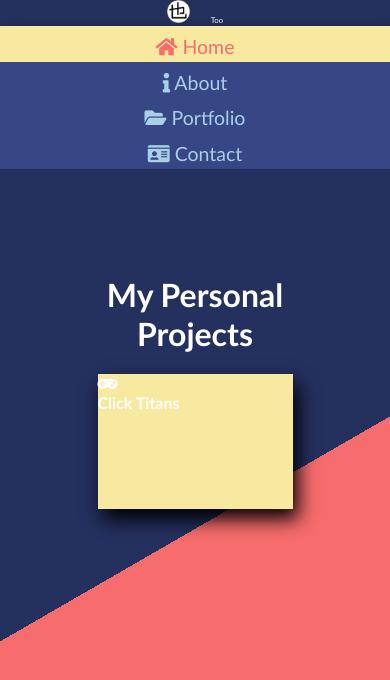
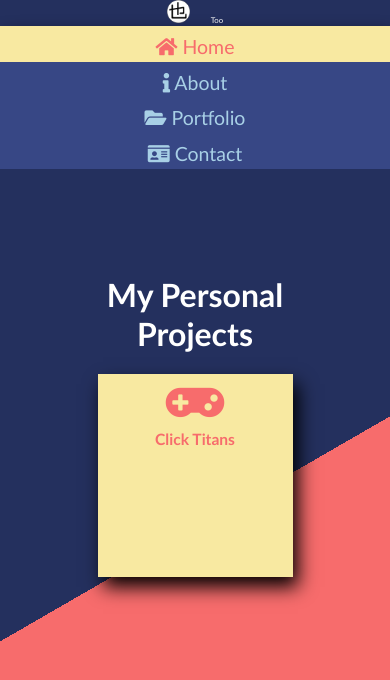
Before and after one commit to naseGaming/my-portfolio, a React (Create React App) app: page /my-portfolio/Portfolio in a window 390 px wide. Shown: the top 680 px of the page. Built offline with nearby package versions, Linux system fonts and the light colour scheme.

Commit message:
Update Portfolio.css
Redesigned, more cleaner look

```diff
--- a/src/components/Portfolio.css
+++ b/src/components/Portfolio.css
@@ -7,79 +7,72 @@
 .project{
 	width: 20vw;
 	height: 24vh;
-	text-align: left;
+	text-align: center;
+	color: rgba(247, 108, 108, 1);
 	background-color: rgba(248, 233, 161, 1);
   	box-shadow: 5px 10px 18px black;
   	-webkit-box-shadow: 5px 10px 18px black;
   	-moz-box-shadow: 5px 10px 18px black;
 }
 
-.leftHalf{
+.project .Icon{
+	width: 100%;
 	float: left;
-	width: 40%;
-	height: 100%;
-  	box-shadow: 5px 5px 25px black;
-  	-webkit-box-shadow: 5px 5px 25px black;
-  	-moz-box-shadow: 5px 5px 25px black;
+	font-size: 7vw;
 }
 
-.rightHalf{
+.project .title{
+	width: 100%;
 	float: left;
-	margin-left: 5%;
-	width: 50%;
-	height: 100%;
-	color: rgba(36, 48, 94, 1);
+	font-size: 2vw;
 }
 
-#click-titans-left{
-	background: rgba(0, 0, 0, 0) url(../images/background.png);
-	background-repeat: no-repeat;
-	background-size: 100%;
-	background-position: center;
+.project .content{
+	width: 100%;
+	float: left;
+	font-size: 1.3vw;
 }
 
-.projectDescription{
-	width: 100%;
-	height: 100%;
+.project .VisitApp{
+	font-size: 2vw;
+	border: none;
+	text-decoration: none;
+	padding-top: 1vh;
+	outline: none;
+	width: 10vw;
+	color: rgba(168, 208, 230, 1);
+	background: rgba(55, 71, 133, 1);
 }
 
-.projectTitle{
-	text-decoration: underline;
-	cursor: pointer;
-	text-shadow: 1px 1px 4px #000000;
-	font-size: 3.5vh;
+.project .VisitApp:hover{
+	color: rgba(248, 233, 161, 1);
+	background: rgba(247, 108, 108, 1);
 }
 
-.projectTitle:hover{
-	color: rgba(247, 108, 108, 1);
-}
-
-@media only screen and (max-width: 1208px) {
-	.project{
-		width: 50vw;
-		height: 16vh;
-	}
-
-	.projectTitle{
-		font-size: 2.5vh;
-	}
-
-	.projectDescription{
-		font-size: 1.7vh;
+@media only screen and (max-width: 1000px) {
+	.project .content{
+		font-size: 1.5vw;
 	}
 }
 
-@media only screen and (max-width: 600px) {
+@media only screen and (max-width: 700px) {
 	.project{
 		width: 50vw;
-		height: 16vh;
 	}
 
-	.projectTitle{
-		font-size: 2.5vh;
+	.project .Icon{
+		font-size: 12vw;
 	}
 
-	.projectDescription{
-		font-size: 1.7vh;
+	.project .title{
+		font-size: 4vw;
+	}
+
+	.project .content{
+		font-size: 2.5vw;
+	}
+
+	.project .VisitApp{
+		font-size: 2.5vw;
 	}
 }
```
